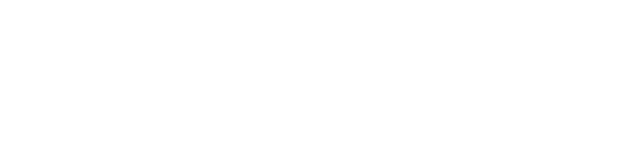
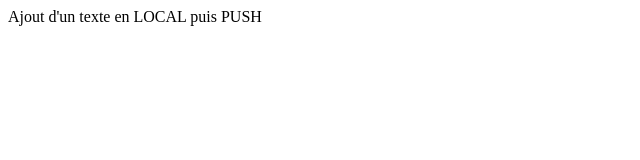
Before and after one commit to vao49Afpa/TestAfpa, a plain HTML site: page index.html in a window 1280 px wide. Shown: the whole page, without its empty margins (0-640 px from the left). Drawn offline with Linux system fonts and the light colour scheme.

Commit message:
Ajout texte en local

```diff
--- a/index.html
+++ b/index.html
@@ -7,6 +7,6 @@
     <title>Document</title>
 </head>
 <body>
-
+    Ajout d'un texte en LOCAL puis PUSH
 </body>
 </html>
```
